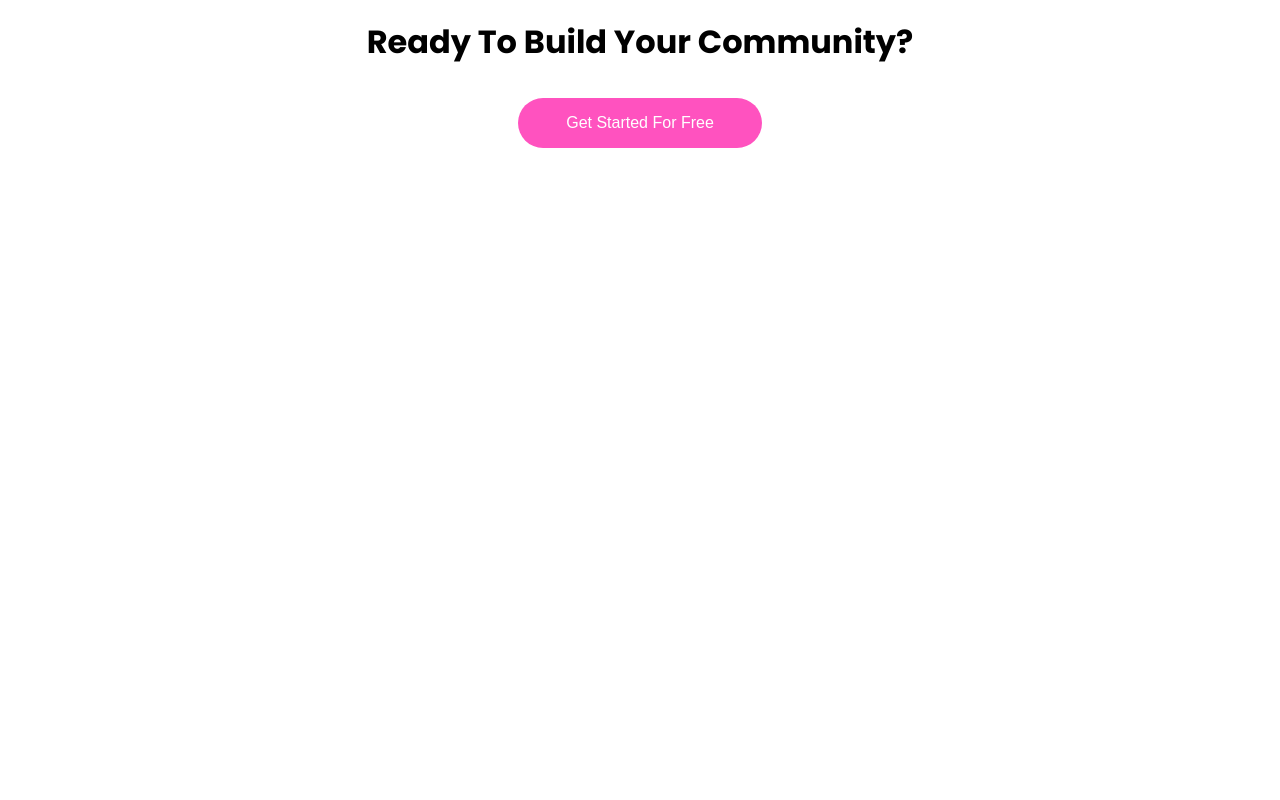
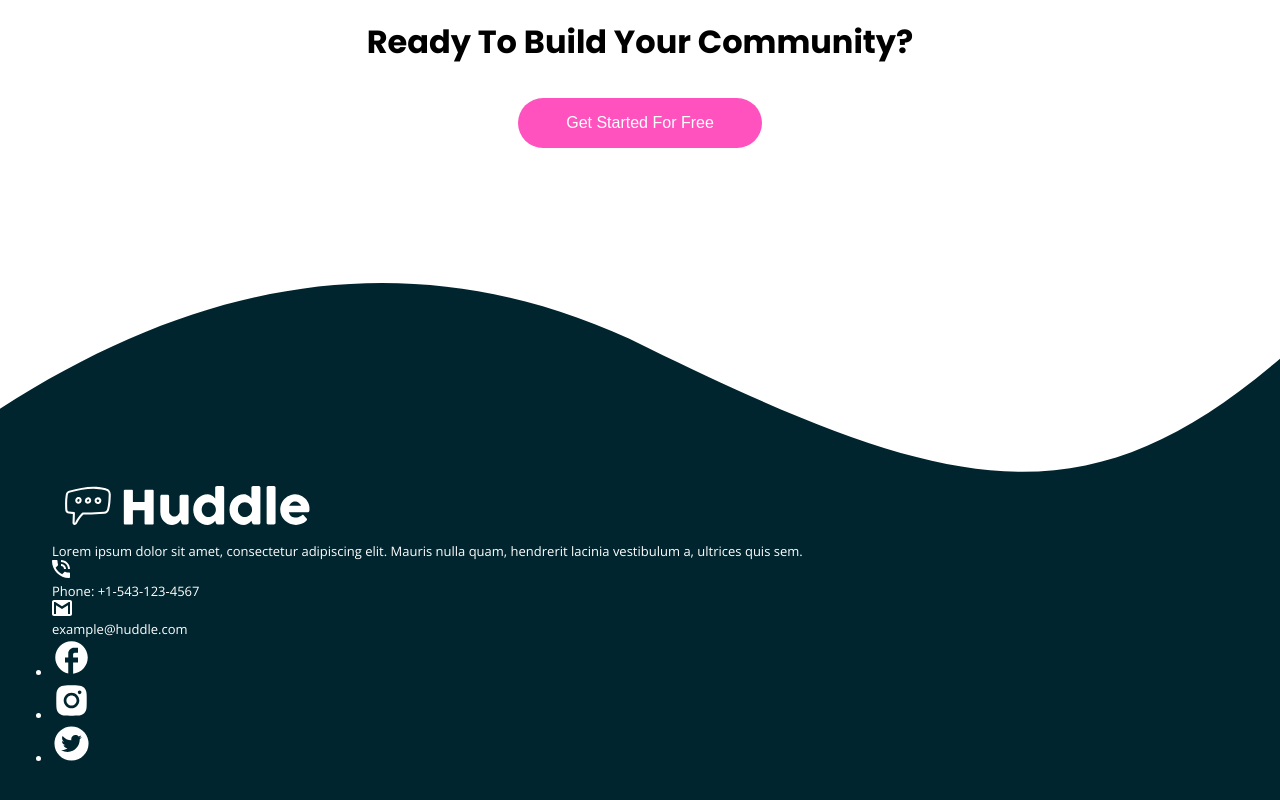
Before and after one commit to FelipeFama/huddle-landing-page-with-curved-sections, a React (Vite) app: page / in a window 1280 px wide. Shown: the part 3325-4125 px from the top of the page. Before the commit the page ends 3608 px from the top, so only its background shows below. Built offline with nearby package versions, Linux system fonts and the light colour scheme.

Commit message:
Footer init

```diff
--- a/package.json
+++ b/package.json
@@ -11,6 +11,7 @@
   "dependencies": {
     "react": "^18.2.0",
     "react-dom": "^18.2.0",
+    "react-icons": "^4.7.1",
     "sass": "^1.56.2"
   },
   "devDependencies": {
--- a/src/App.tsx
+++ b/src/App.tsx
@@ -4,6 +4,7 @@ import Illustration from "./components/modules/Illustration";
 import UserInfo from "./components/modules/UserInfo";
 import ContentInfo from "./components/ContentInfo";
 import SignUp from "./components/SignUp";
+import Footer from "./components/Footer";
 
 function App() {
   return (
@@ -14,6 +15,8 @@ function App() {
       <UserInfo />
       <ContentInfo />
       <SignUp />
+      <div className="bg-section-footer"></div>
+      <Footer />
     </>
   );
 }
--- /dev/null
+++ b/src/components/Footer.tsx
@@ -0,0 +1,43 @@
+import React from "react";
+import "../styles/components/footer.sass";
+import logo from "/images/logob.svg";
+import phone from "/images/icon-phone.svg";
+import email from "/images/icon-email.svg";
+import { IconContext } from "react-icons";
+import { MdFacebook } from "react-icons/md";
+import { AiFillTwitterCircle, AiFillInstagram } from "react-icons/ai";
+
+export default function Footer() {
+  return (
+    <IconContext.Provider value={{ color: "#fff", size: "3em" }}>
+      <footer>
+        <section className="footer-container">
+          <img src={logo} alt="logo" />
+          <p>
+            Lorem ipsum dolor sit amet, consectetur adipiscing elit. Mauris
+            nulla quam, hendrerit lacinia vestibulum a, ultrices quis sem.
+          </p>
+          <article className="phone-container">
+            <img src={phone} alt="phone logo" />
+            <p>Phone: +1-543-123-4567</p>
+          </article>
+          <article className="email-container">
+            <img src={email} alt="email logo" />
+            <p>example@huddle.com</p>
+          </article>
+          <ul className="social-links">
+            <li>
+              <MdFacebook />
+            </li>
+            <li>
+              <AiFillInstagram />
+            </li>
+            <li>
+              <AiFillTwitterCircle />
+            </li>
+          </ul>
+        </section>
+      </footer>
+    </IconContext.Provider>
+  );
+}
--- a/src/styles/components/footer.sass
+++ b/src/styles/components/footer.sass
@@ -0,0 +1,11 @@
+@use '../variables'
+@use '../mixins'
+
+footer
+    display: flex
+    justify-content: space-between
+    -webkit-box-pack: justify
+    background-color: variables.$very-dark-cyan
+    color: variables.$white
+    font-size: 13px
+    padding: 0 4em 3em
--- a/src/styles/main.sass
+++ b/src/styles/main.sass
@@ -11,3 +11,10 @@ body
 
 h1
     font-size: 2rem
+
+.bg-section-footer
+    background-image: url("/images/bg-footer-top-desktop.svg")
+    background-repeat: no-repeat
+    background-size: 100% 100%
+    min-height: 200px
+    margin-bottom: -10px
```
Also changed, not shown: public/images/logob.svg (added), 1 other file (tests, documents, lock files or other folders).
